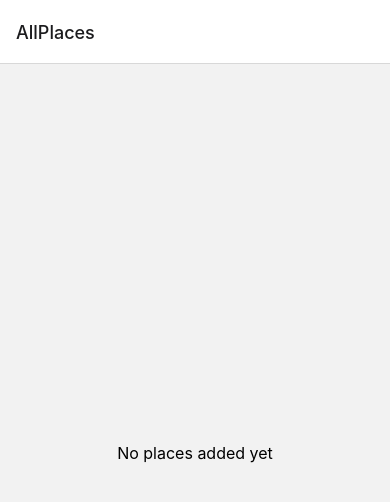
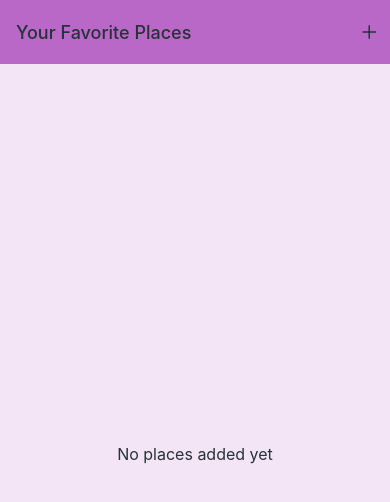
Before and after one commit to MarinaKam/native-device-features, a React Native app: screen /AllPlaces in a window 390 px wide. Shown: the top 502 px of the page. Built offline with nearby package versions, Linux system fonts and the light colour scheme.

Commit message:
feat: Add styles for screens.

```diff
--- /dev/null
+++ b/src/components/Buttons/IconButton.js
@@ -0,0 +1,22 @@
+import { Ionicons } from '@expo/vector-icons';
+import { Pressable, StyleSheet } from 'react-native';
+
+export const IconButton = ({ icon, size, color, onPress }) => {
+  return (
+    <Pressable style={({ pressed }) => ([styles.button, pressed && styles.pressed])} onPress={onPress}>
+      <Ionicons name={icon} size={size} color={color} />
+    </Pressable>
+  );
+};
+
+const styles = StyleSheet.create({
+  button: {
+    padding: 8,
+    justifyContent: 'center',
+    alignItems: 'center',
+  },
+
+  pressed: {
+    opacity: 0.7,
+  },
+});
--- /dev/null
+++ b/src/components/Buttons/index.js
@@ -0,0 +1 @@
+export * from './IconButton';
--- a/src/components/Places/PlaceForm.js
+++ b/src/components/Places/PlaceForm.js
@@ -1,4 +1,5 @@
-import { Text, View } from 'react-native';
+import { View } from 'react-native';
+import { Text } from '../Text';
 
 export const PlaceForm = () => {
   return (
--- a/src/components/Places/PlaceItem.js
+++ b/src/components/Places/PlaceItem.js
@@ -1,6 +1,6 @@
-import { Text, View, StyleSheet, Image, Pressable } from 'react-native';
-import { textStyles } from '../../theme';
+import { View, StyleSheet, Image, Pressable } from 'react-native';
 import { ShadowView } from '../ShadowView';
+import { Text } from '../Text';
 
 export const PlaceItem = ({ place, onSelect }) => {
   return (
@@ -9,8 +9,8 @@ export const PlaceItem = ({ place, onSelect }) => {
         <Image source={{ uri: place?.imageUri }} />
 
         <View>
-          <Text style={[textStyles.default]}>{place?.title}</Text>
-          <Text style={[textStyles.default]}>{place?.address}</Text>
+          <Text>{place?.title}</Text>
+          <Text>{place?.address}</Text>
         </View>
       </Pressable>
     </ShadowView>
--- a/src/components/Places/PlacesList.js
+++ b/src/components/Places/PlacesList.js
@@ -1,5 +1,6 @@
-import { FlatList, Text, View, StyleSheet } from 'react-native';
+import { FlatList, View, StyleSheet } from 'react-native';
 import { textStyles } from '../../theme';
+import { Text } from '../Text';
 import { PlaceItem } from './PlaceItem';
 
 export const PlacesList = ({ places = [] }) => {
--- /dev/null
+++ b/src/components/Text/Text.js
@@ -0,0 +1,10 @@
+import { Text as MuiText } from 'react-native';
+import { textStyles } from '../../theme';
+
+export const Text = ({ children, style }) => {
+  return (
+    <MuiText style={[textStyles.color, textStyles.default, style]}>
+      {children}
+    </MuiText>
+  );
+};
--- /dev/null
+++ b/src/components/Text/index.js
@@ -0,0 +1 @@
+export * from './Text';
--- a/src/navigation/StackNavigation.js
+++ b/src/navigation/StackNavigation.js
@@ -1,13 +1,47 @@
 import { createNativeStackNavigator } from '@react-navigation/native-stack';
+import { IconButton } from '../components/Buttons';
 import { AddPlace, AllPlaces } from '../screens';
+import { globalStyles } from '../theme';
 
 const Stack = createNativeStackNavigator();
 
 export const StackNavigation = () => {
   return (
-    <Stack.Navigator>
-      <Stack.Screen name="AllPlaces" component={AllPlaces} />
-      <Stack.Screen name="AddPlace" component={AddPlace} />
+    <Stack.Navigator
+      screenOptions={{
+        headerBackTitleVisible: false,
+        headerShadowVisible: false,
+        headerStyle: {
+          backgroundColor: globalStyles.colors.secondary.light,
+        },
+        headerTintColor: globalStyles.colors.grey['900'],
+        contentStyle: {
+          backgroundColor: globalStyles.colors.secondary['50']
+        }
+      }}
+    >
+      <Stack.Screen
+        name="AllPlaces"
+        component={AllPlaces}
+        options={({ navigation }) => ({
+          title: 'Your Favorite Places',
+          headerRight: ({ tintColor }) => (
+            <IconButton
+              icon="add"
+              color={tintColor}
+              size={24}
+              onPress={() => navigation.navigate('AddPlace')}
+            />
+          )
+        })}
+      />
+      <Stack.Screen
+        name="AddPlace"
+        component={AddPlace}
+        options={{
+          title: 'Add a new Place'
+        }}
+      />
     </Stack.Navigator>
   );
 };
--- a/src/theme/globalStyles.js
+++ b/src/theme/globalStyles.js
@@ -6,6 +6,7 @@ export const globalStyles = {
       dark: '#1565c0',
     },
     secondary: {
+      50: '#f3e5f5',
       light: '#ba68c8',
       main: '#9c27b0',
       dark: '#7b1fa2',
@@ -50,48 +51,43 @@ export const globalStyles = {
 };
 
 export const textStyles = {
+  color: {
+    color: globalStyles.colors.grey['900']
+  },
   default: {
-    fontSize: 14,
+    fontSize: 16,
   },
   h1: {
     fontSize: 30,
     fontWeight: 500,
-    lineHeight: 2
   },
   h2: {
     fontSize: 29,
     fontWeight: 500,
-    lineHeight: 2
   },
   h3: {
     fontSize: 23,
     fontWeight: 500,
-    lineHeight: 1.5,
   },
   h4: {
     fontSize: 18,
     fontWeight: 500,
-    lineHeight: 1.5,
   },
   h5: {
     fontSize: 16,
     fontWeight: 500,
-    lineHeight: 1.5,
   },
   h6: {
     fontSize: 16,
     fontWeight: 400,
-    lineHeight: 1.4,
   },
   subtitle1: {
     fontSize: 14,
     fontWeight: 500,
-    lineHeight: 1.5,
   },
   subtitle2: {
     fontSize: 14,
     fontWeight: 400,
-    lineHeight: 1.5,
   },
   body2: {
     fontSize: 12,
```
Also changed, not shown: package.json (+5 -4 lines), 1 other file (tests, documents, lock files or other folders).
